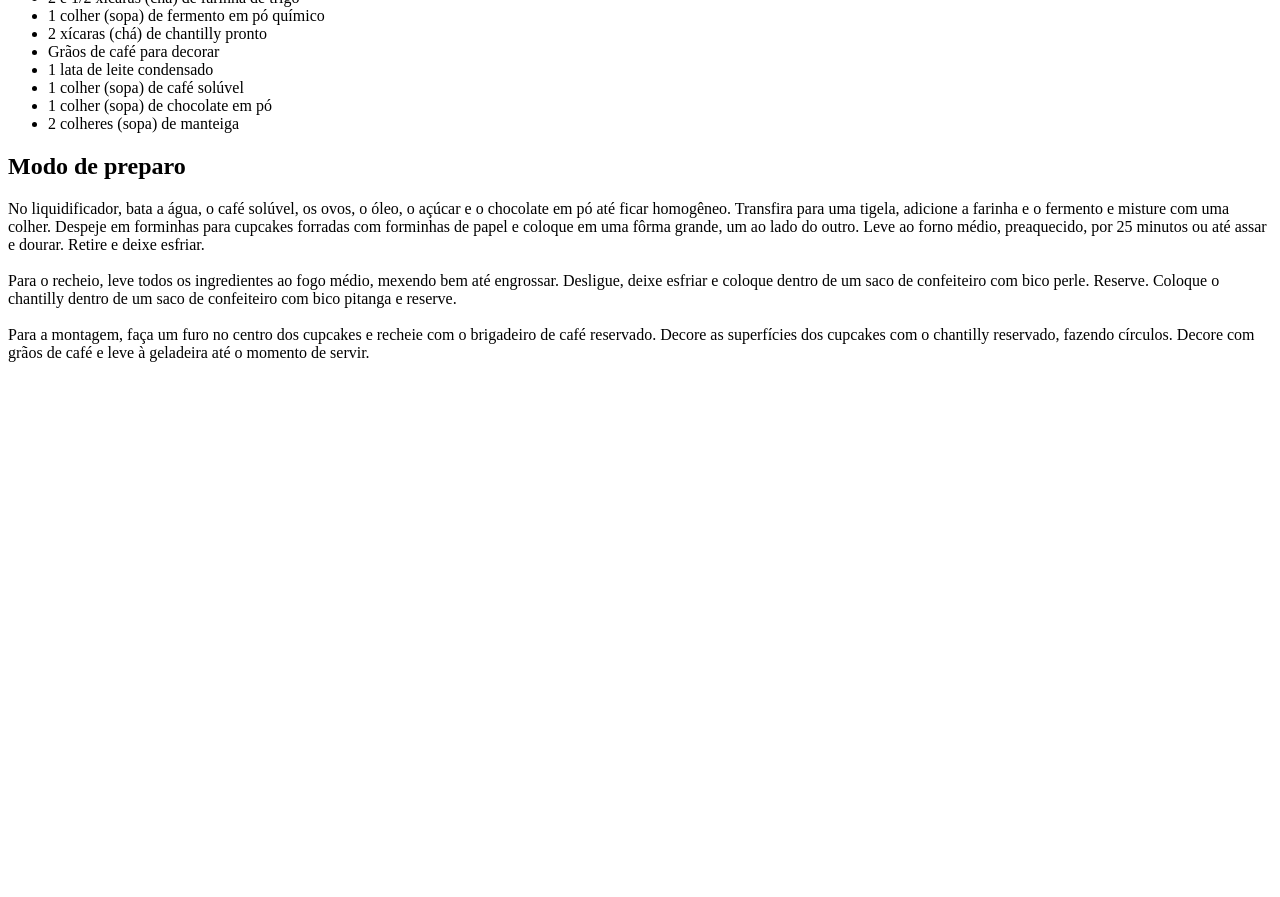
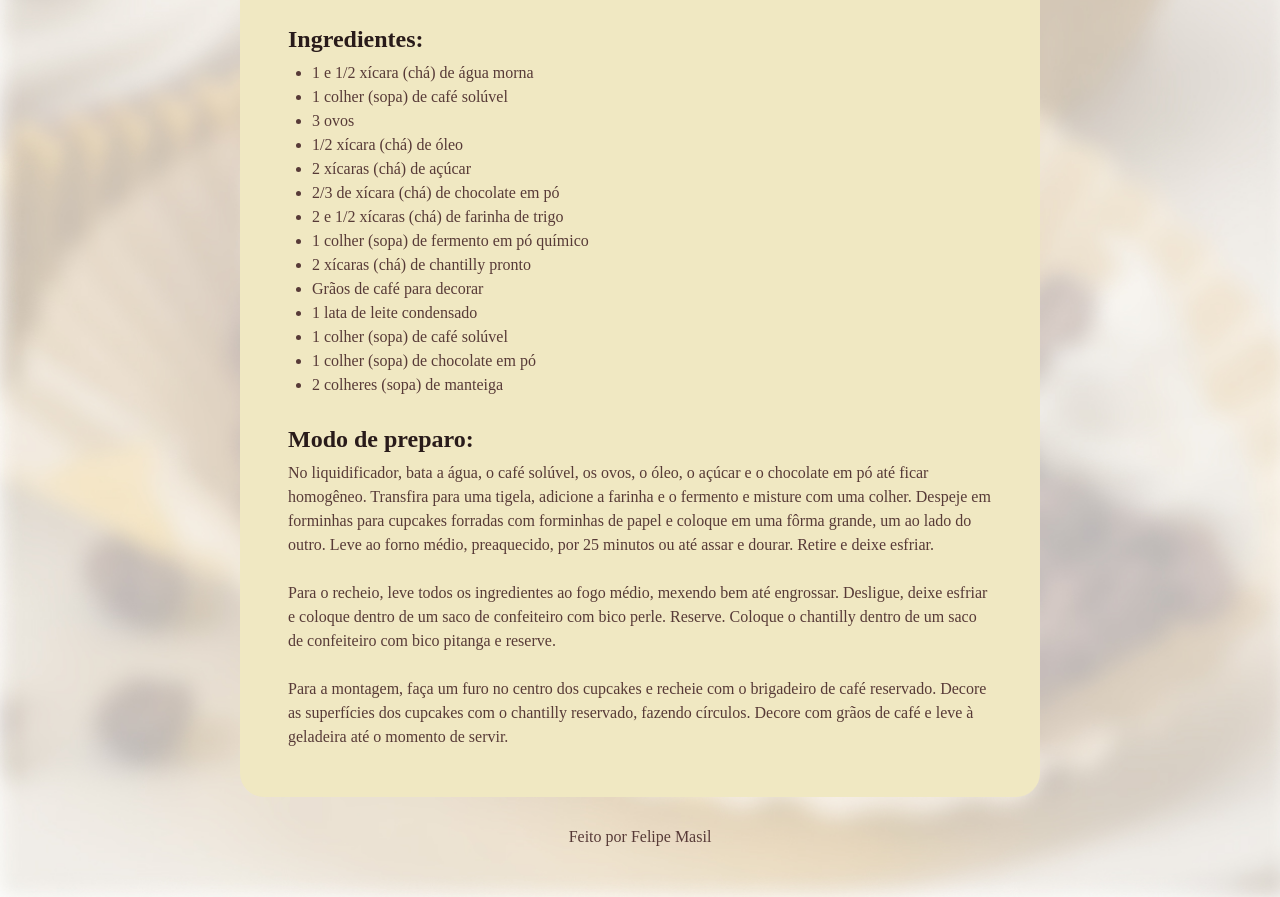
Before and after one commit to FelipeMasil/pagina_de_receita, a plain HTML site: page index.html in a window 1280 px wide. Shown: the part 702-1599 px from the top of the page. Before the commit the page ends 1080 px from the top, so only its background shows below. Drawn offline with Linux system fonts and the light colour scheme; a web font is replaced by a local one.

Commit message:
Projeto finalizado

```diff
--- a/index.html
+++ b/index.html
@@ -2,8 +2,11 @@
 <html lang="pt-br">
 <head>
     <meta charset="UTF-8">
+    <link rel="preconnect" href="https://fonts.googleapis.com">
+    <link rel="preconnect" href="https://fonts.gstatic.com" crossorigin>
     <meta name="viewport" content="width=device-width, initial-scale=1.0">
     <link rel="stylesheet" href="./style.css">
+    <link href="https://fonts.googleapis.com/css2?family=Alice&display=swap" rel="stylesheet">
     <title>Página de Receita</title>
 </head>
 <body>
@@ -15,17 +18,19 @@
         <main>
             <section id="about">
                 <h1>Cupcake de café com chantilly</h1>
-
                 <p>
                     O bolinho perfeito para acompanhar o café de todos os dias. É muito fácil e ainda por cima fica maravilhoso, com certeza vai impressionar. Faz e depois me conta o que achou!
                 </p>
+
                 <p>
                     Tempo: 1h10 <br>
                     Rendimento: 12 <br>
                     porçõesDificuldade: fácil
                 </p>
+
             </section>
             <section id="ingredients">
+                <h2>Ingredientes:</h2>
                 <ul>
                     <li>1 e 1/2 xícara (chá) de água morna</li>
                     <li>1 colher (sopa) de café solúvel</li>
@@ -42,9 +47,9 @@
                     <li>1 colher (sopa) de chocolate em pó</li>
                     <li>2 colheres (sopa) de manteiga</li>
                 </ul>
-            </section>
+            </section><br>
             <section id="preparation">
-                <h2>Modo de preparo</h2>
+                <h2>Modo de preparo:</h2>
                 <p>
                     No liquidificador, bata a água, o café solúvel, os ovos, o óleo, o açúcar e o chocolate em pó até ficar homogêneo. Transfira para uma tigela, adicione a farinha e o fermento e misture com uma colher. Despeje em forminhas para cupcakes forradas com forminhas de papel e coloque em uma fôrma grande, um ao lado do outro. Leve ao forno médio, preaquecido, por 25 minutos ou até assar e dourar. Retire e deixe esfriar. <br><br>
                     Para o recheio, leve todos os ingredientes ao fogo médio, mexendo bem até engrossar. Desligue, deixe esfriar e coloque dentro de um saco de confeiteiro com bico perle. Reserve. Coloque o chantilly dentro de um saco de confeiteiro com bico pitanga e reserve. <br><br>
@@ -53,5 +58,9 @@
             </section>
         </main>
     </div>
+
+    <footer>
+        Feito por Felipe Masil
+    </footer>
 </body>
 </html>
--- a/style.css
+++ b/style.css
@@ -0,0 +1,58 @@
+*{
+    padding: 0;
+    margin: 0;
+    box-sizing: border-box;
+    font-family: 'Alice', serif;
+    line-height: 150%;
+    color: #573A37
+}
+
+body{
+    background-image: url('./assets/img/bg-image.jpg');
+    background-size: cover;
+}
+
+#page{
+    width: 800px;
+    padding: 24px;
+    background-color: #F0E8C2;
+    border-radius: 24px;
+    margin: 48px auto 28px;
+}
+
+main{
+    padding: 24px;
+}
+
+h1{
+    line-height: 140%;
+    font-size: 40px;
+}
+
+#about p + p{
+    margin-top: 12px;
+}
+
+section + section {
+    margin-top: 24px;
+}
+
+h2{
+    font-size: 24px;
+}
+
+h1, h2{
+    color: #291B1A;
+    margin-bottom: 4px;
+    line-height: 150%;
+}
+
+ul {
+    padding-left: 24px;
+}
+
+footer{
+    color: #573A37;
+    text-align: center;
+    padding-bottom: 48px;
+}
```
